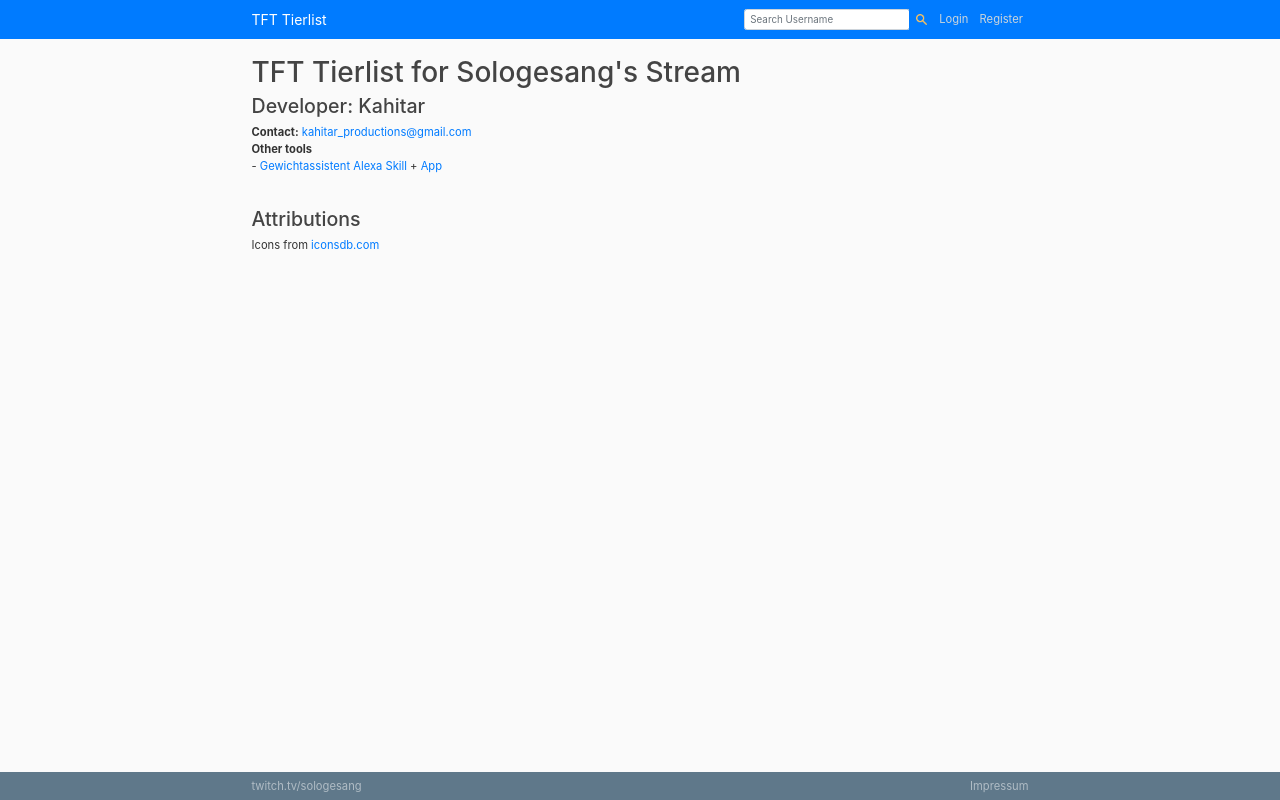
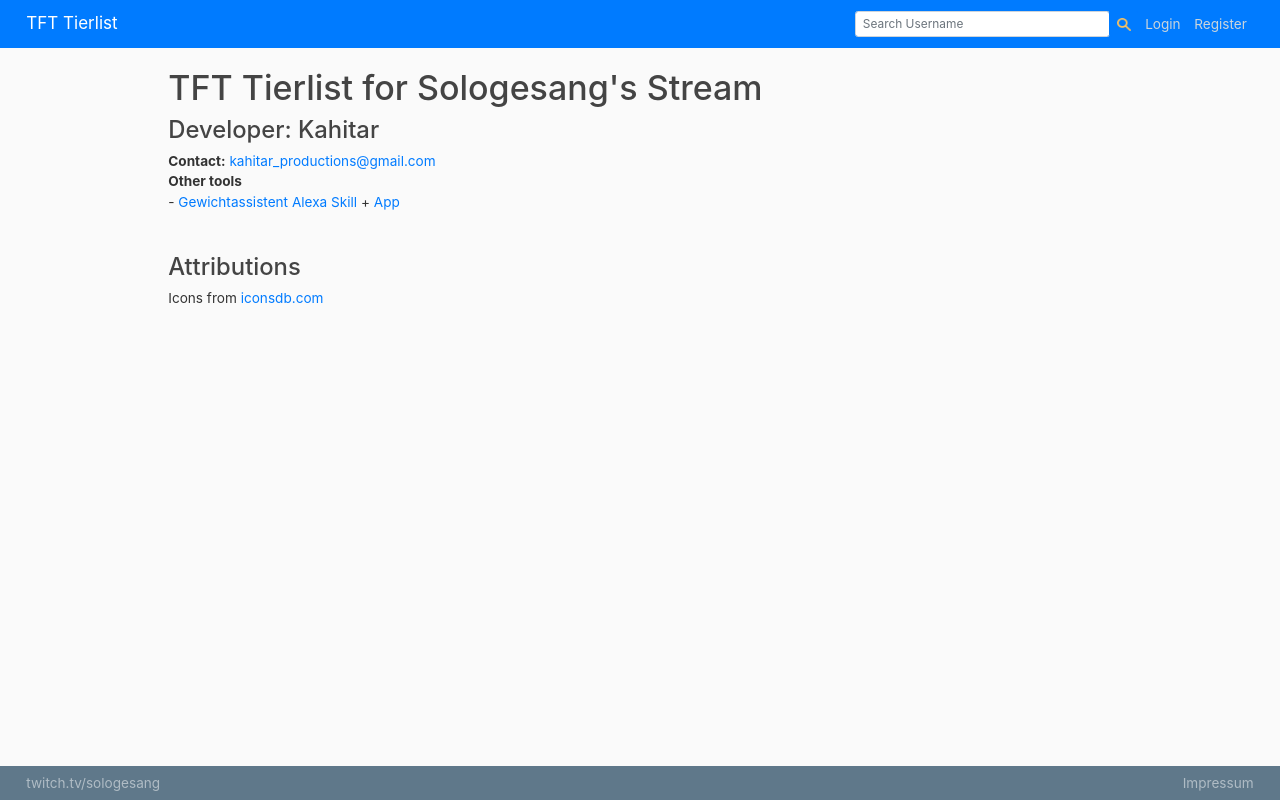
Before and after one commit to Kahitar/TFTTierlist, a Flask app: page /about in a window 1280 px wide. Run offline with Flask 2, Linux system fonts and the light colour scheme; some libraries are stand-ins or nearby versions.

Commit message:
chore: improve layout

```diff
--- a/tierlist/static/main.css
+++ b/tierlist/static/main.css
@@ -3,7 +3,7 @@
   color: #333333;
   margin-top: 5rem;
   margin-bottom: 5rem;
-  zoom: 70%;
+  zoom: 85%;
 }
 
 .modal-backdrop {
--- a/tierlist/templates/layout.html
+++ b/tierlist/templates/layout.html
@@ -20,27 +20,27 @@
 <body>
 	<header class="site-header">
 		<nav class="navbar navbar-expand-md navbar-dark bg-primary fixed-top">
-			<div class="container">
+			<div class="container-fluid">
 				<a class="navbar-brand mr-4" href="/">TFT Tierlist</a>
 				<button class="navbar-toggler" type="button" data-toggle="collapse" data-target="#navbarToggle" aria-controls="navbarToggle" aria-expanded="false" aria-label="Toggle navigation">
 					<span class="navbar-toggler-icon"></span>
 				</button>
 				<div class="collapse navbar-collapse" id="navbarToggle">
-					<div class="navbar-nav mr-auto">
+					<!-- Navbar Left Side -->
+					<div class="navbar-nav">
 
 					</div>
 					<!-- Navbar Right Side -->
-					<div class="navbar-nav">
+					<div class="navbar-nav ml-auto">
 						<!-- Search bar -->
 						<form action="{{ url_for('main.search') }}" method="post" class="form-inline">
-							<input name="search_username" class="form-control form-control-sm" type="search" placeholder="Search Username">
+							<input name="search_username" class="form-control form-control-sm" type="search" placeholder="Search Username" style="width: 300px !important">
 							<div class="input-group-append">
 								<button class="btn btn-primary btn-sm" type="submit">
 									<img src="{{ url_for('static', filename='search-symbol.ico') }}" alt="Search">
 								</button>
 							</div>
 						</form>
-
 						{% if current_user.is_admin %}
 							<a class="nav-item nav-link" href="{{ url_for('main.admin')}}">Admin Dashboard</a>
 						{% endif %}
@@ -89,7 +89,7 @@
 
 	<footer class="site-footer">
 		<nav class="navbar navbar-dark bg-steel fixed-bottom py-0">
-			<div class="container">
+			<div class="container-fluid">
 				<div class="navbar-nav mr-auto">
 					<a class="nav-item nav-link" href="https://www.twitch.tv/sologesang" target="_blank">twitch.tv/sologesang</a>
 				</div>
```
Also changed, not shown: tierlist/static/post_pics/d970055d5154b74c.png (deleted).
